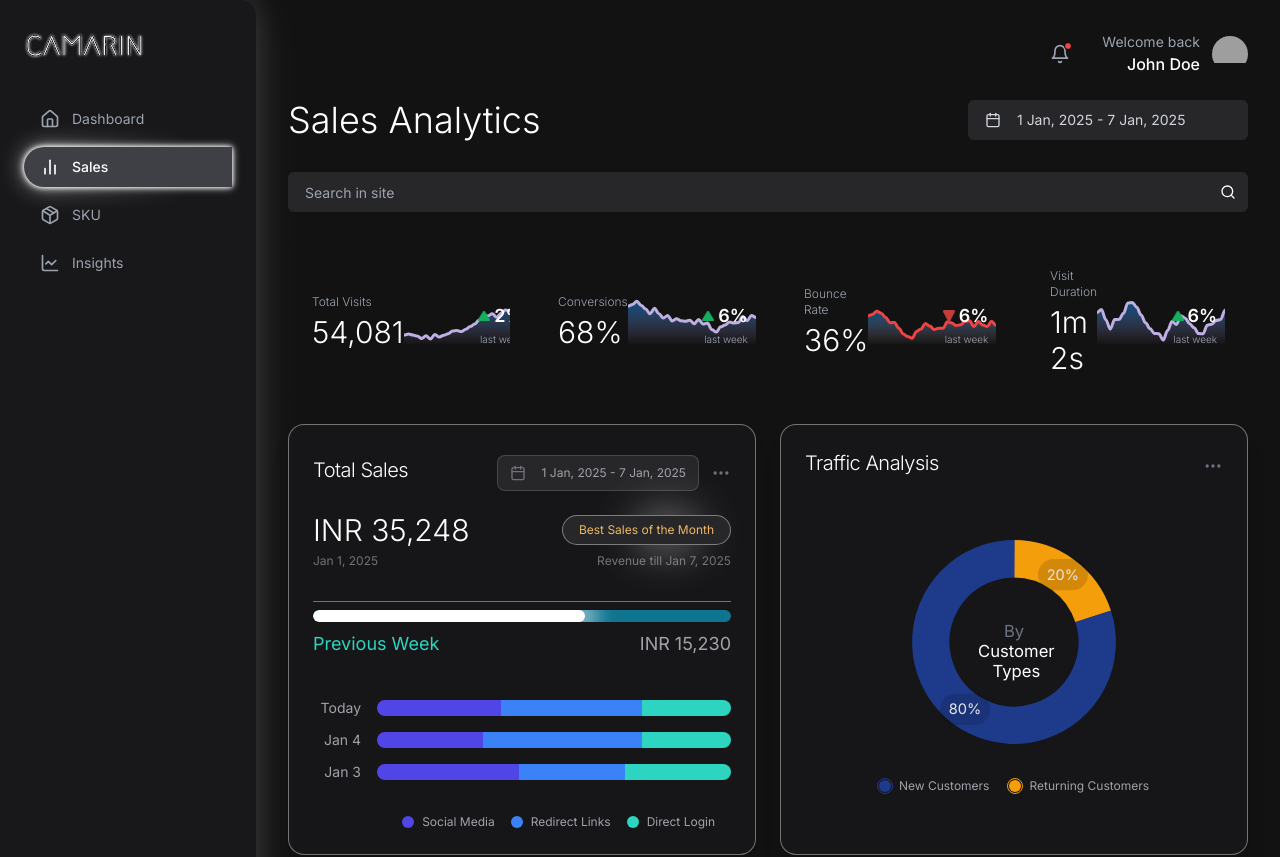
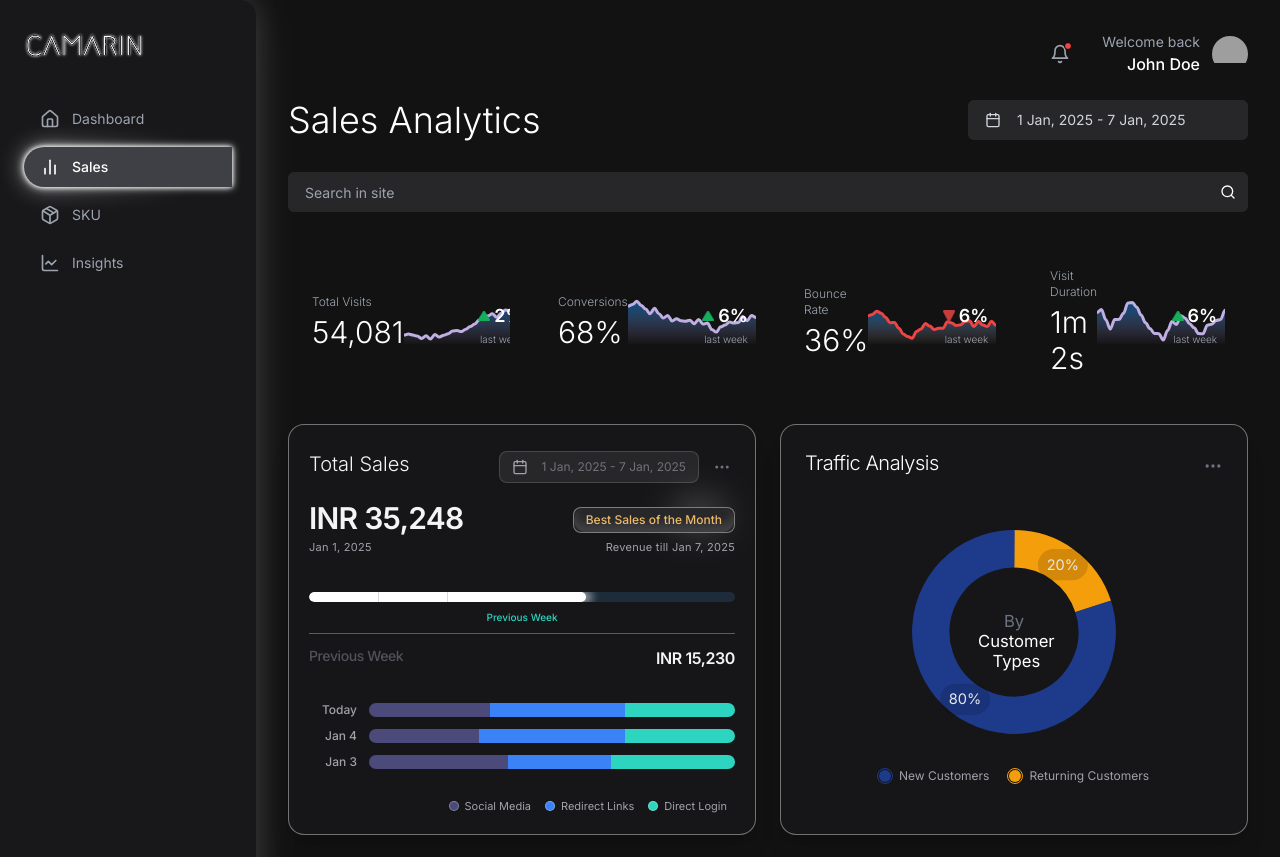
Before and after one commit to Camarin-AI/3d-analytics-dashboard, a Next.js app: page /sales in a window 1280 px wide. Shown: the top 857 px of the page. Built offline with nearby package versions, Linux system fonts and the light colour scheme; grey boxes are pictures that could not be loaded.

Commit message:
Complete Sales Issues

```diff
--- a/components/total-sales.tsx
+++ b/components/total-sales.tsx
@@ -11,61 +11,57 @@ import {
   PopoverContent,
   PopoverTrigger,
 } from "@/components/ui/popover";
-import { ShimmerButton } from "@/components/magicui/shimmer-button";
+import { ShimmerButton } from "@/components/magicui/shimmer-button"; // Ensure this path is correct
 
-// Define specific colors based on the image analysis
+// --- Color Palette (Strictly from Target Image, with refinements) ---
 const colors = {
-  background: "#161618", // Slightly darker background than original reference code
-  cardBorder: "rgba(255, 255, 255, 0.4)", // Subtle white border
-  textPrimary: "#FFFFFF",
-  textSecondary: "#A1A1AA", // Lighter gray for secondary text
-  textMuted: "#71717A", // Darker gray for muted text
+  background: "#161618",
+  cardBorder: "rgba(255, 255, 255, 0.4)",
+  textPrimary: "#F4F4F5",
+  textSecondary: "#A1A1AA",
+  textMuted: "#71717A",
+  textSubtle: "#52525B",
+
   dateRangeButtonBg: "#27272A",
   dateRangeButtonBorder: "rgba(255, 255, 255, 0.15)",
+
   badgeBg: "#27272A",
   badgeBorder: "rgba(255, 255, 255, 0.2)",
-  progressBarBg: "#0E7490", // Dark teal/blue for progress bar background
-  progressBarFg: "#FFFFFF", // White progress
-  previousWeekLabel: "#2DD4BF", // Teal color for "Previous Week"
-  barSocial: "#4F46E5", // Indigo/Dark Purple
-  barRedirect: "#3B82F6", // Bright Blue
-  barDirect: "#2DD4BF", // Teal/Cyan
-  glowColor: "rgba(255, 255, 255, 0.7)", // White glow color
+  // Specific color for "Best Sales of the Month" text from image
+  badgeTextSpecial: "#EBB866", // Golden/Yellowish text
+
+  // Progress Bar
+  progressBarTrack: "#1D2B3A",
+  progressBarFill: "#FFFFFF",
+  progressBarGlow: "rgba(255, 255, 255, 0.7)",
+  progressLabelPreviousWeek: "#2DD4BF",
+  // Color for the subtle segment lines within the white progress bar fill
+  progressBarSegmentLine: "rgba(0, 0, 0, 0.15)", // Dark subtle line
+
+  // Stacked Bars
+  barSocial: "#4B4A7A",
+  barRedirect: "#3B82F6",
+  barDirect: "#2DD4BF",
+
+  separatorLine: "rgba(255, 255, 255, 0.3)",
+  legendDotBorder: "rgba(255, 255, 255, 0.3)",
 };
 
 export function TotalSales() {
   const [dateRange] = useState({
-    from: new Date(2025, 0, 1), // Jan 1, 2025
-    to: new Date(2025, 0, 7), // Jan 7, 2025
+    from: new Date(2025, 0, 1),
+    to: new Date(2025, 0, 7),
   });
 
-  // Adjusted data to better match visual proportions in the image
   const salesData = [
-    {
-      day: "Today",
-      socialMedia: 35, // Proportions (not actual values)
-      redirectLinks: 40,
-      directLogin: 25,
-    },
-    {
-      day: "Jan 4",
-      socialMedia: 30,
-      redirectLinks: 45,
-      directLogin: 25,
-    },
-    {
-      day: "Jan 3",
-      socialMedia: 40,
-      redirectLinks: 30,
-      directLogin: 30,
-    },
+    { day: "Today", socialMedia: 33, redirectLinks: 37, directLogin: 30 },
+    { day: "Jan 4", socialMedia: 30, redirectLinks: 40, directLogin: 30 },
+    { day: "Jan 3", socialMedia: 38, redirectLinks: 28, directLogin: 34 },
   ];
 
   const totalSales = 35248;
   const previousWeekSales = 15230;
-  // Calculate the *end position* of the white bar for the glow effect
-  // This seems visually around 60-70% in the image, not based on previousWeekSales/totalSales
-  const progressPercent = 65; // Adjust this percentage visually
+  const progressPercent = 65; // Visually set
 
   const legendData = [
     { label: "Social Media", color: colors.barSocial },
@@ -75,184 +71,139 @@ export function TotalSales() {
 
   return (
     <Card
-      className="rounded-2xl border p-6 shadow-xl"
+      className="rounded-2xl border p-5 shadow-xl font-[Inter,ui-sans-serif,system-ui]"
       style={{
         backgroundColor: colors.background,
         borderColor: colors.cardBorder,
         color: colors.textPrimary,
-        // Adding a subtle outer glow to the card itself if desired
-        // boxShadow: `0 0 15px rgba(255, 255, 255, 0.05)`,
       }}
     >
       {/* Card Header */}
-      <CardHeader className="flex flex-row items-center justify-between p-0 mb-6">
-        <CardTitle className="text-xl font-light" style={{ color: colors.textPrimary }}>
+      <CardHeader className="flex flex-row items-center justify-between p-0 mb-5">
+        <CardTitle className="text-xl font-light font-sans tracking-normal" style={{ color: colors.textPrimary }}> {/* Adjusted tracking */}
           Total Sales
         </CardTitle>
-        <div className="flex items-center gap-3">
+        <div className="flex items-center gap-2.5">
           <Popover>
             <PopoverTrigger asChild>
               <Button
-                variant="outline"
-                size="sm"
-                className="h-9 px-3 rounded-lg text-xs font-normal focus:outline-none focus:ring-2 focus:ring-offset-2 focus:ring-offset-[#161618] focus:ring-white"
-                style={{
-                  backgroundColor: colors.dateRangeButtonBg,
-                  borderColor: colors.dateRangeButtonBorder,
-                  color: colors.textSecondary,
-                }}
-              >
-                <Calendar className="mr-2 h-4 w-4" style={{ color: colors.textMuted }} />
+                variant="outline" size="sm"
+                className="h-8 px-3 rounded-lg text-xs font-normal border focus:outline-none focus:ring-1 focus:ring-white/30 hover:bg-[#3f3f46]"
+                style={{ backgroundColor: colors.dateRangeButtonBg, borderColor: colors.dateRangeButtonBorder, color: colors.textMuted }} >
+                <Calendar className="mr-1.5 h-3.5 w-3.5" style={{ color: colors.textSecondary }} />
                 {format(dateRange.from, "d MMM, yyyy")} - {format(dateRange.to, "d MMM, yyyy")}
               </Button>
             </PopoverTrigger>
-            <PopoverContent
-              className="w-auto p-0 border-none rounded-lg shadow-lg"
-              style={{ backgroundColor: colors.dateRangeButtonBg }}
-              align="end"
-            >
-              {/* Replace with your actual Calendar component if needed */}
-              {/* <div className="p-4 text-white">Calendar Placeholder</div> */}
+            <PopoverContent className="w-auto p-0 border-none rounded-lg shadow-xl" style={{ backgroundColor: colors.dateRangeButtonBg }} align="end" >
+              {/* Calendar Placeholder */}
             </PopoverContent>
           </Popover>
-          <button className="focus:outline-none" style={{ color: colors.textMuted }}>
-            <MoreHorizontal size={20} />
+          <button className="focus:outline-none p-1 rounded-full hover:bg-[#27272A]" style={{ color: colors.textMuted }}>
+            <MoreHorizontal size={18} />
           </button>
         </div>
       </CardHeader>
 
       {/* Card Content */}
-      <CardContent className="p-0 space-y-6">
+      <CardContent className="p-0 space-y-5">
         {/* Sales Figure and Badge */}
         <div className="relative">
-          {/* Badge Glow Effect */}
           <div
-            className="absolute -top-4 right-4 w-24 h-16 rounded-full opacity-80 pointer-events-none"
-            style={{
-              background: `radial-gradient(${colors.glowColor}, transparent 70%)`,
-              filter: "blur(20px)",
-              zIndex: 0, // Ensure glow is behind badge
-            }}
-          />
+            className="absolute -top-3 -right-1 w-20 h-12 rounded-full opacity-60 pointer-events-none"
+            style={{ background: `radial-gradient(${colors.progressBarGlow}, transparent 65%)`, filter: "blur(18px)", zIndex: 0 }} />
           <div className="flex items-end justify-between">
-            <h3 className="text-3xl font-light leading-none" style={{ color: colors.textPrimary }}>
+            <h3 className="text-3xl font-semibold font-sans leading-none tracking-tight" style={{ color: colors.textPrimary }}> {/* Increased font weight, adjusted tracking */}
               INR {totalSales.toLocaleString("en-IN")}
             </h3>
-            {/* Actual Badge */}
-            <span
-              className="relative z-10 text-xs px-4 py-1.5 rounded-full border"
-              style={{
-                backgroundColor: colors.badgeBg,
-                borderColor: colors.cardBorder,
-                color: "#EBB866",
-              }}
-            >
+            <ShimmerButton
+              className="relative z-10 inline-flex items-center justify-center rounded-full border text-xs font-medium px-3 py-1"
+              style={{ backgroundColor: colors.badgeBg, borderColor: colors.cardBorder, color: colors.badgeTextSpecial }} // Applied special text color
+              shimmerColor="#ffffff" shimmerSize="0.08em" shimmerDuration="3.5s" >
               Best Sales of the Month
-            </span>
+            </ShimmerButton>
           </div>
-          <div className="flex justify-between text-xs mt-2" style={{ color: colors.textMuted }}>
+          <div className="flex justify-between text-[11px] mt-1.5 tracking-wide" style={{ color: colors.textSecondary }}> {/* Added tracking */}
             <span>{format(dateRange.from, "MMM d, yyyy")}</span>
             <span>Revenue till {format(dateRange.to, "MMM d, yyyy")}</span>
           </div>
         </div>
 
         {/* Progress Bar Section */}
-        <div className="space-y-2 pt-2">
-           {/* Thin separator line */}
-           <hr className="border-t" style={{ borderColor: colors.cardBorder }} />
-
-          <div className="relative w-full h-3 rounded-full overflow-hidden mt-4" style={{ backgroundColor: colors.progressBarBg }}>
-            {/* White Progress Bar */}
+        <div className="space-y-1.5 pt-1">
+          {/* <hr className="border-t" style={{ borderColor: colors.separatorLine }} /> */}
+          <div className="relative w-full h-2.5 rounded-full overflow-hidden mt-3" style={{ backgroundColor: colors.progressBarTrack }}>
+            {/* White Progress Bar with Segments */}
             <motion.div
-              className="h-full rounded-full"
-              style={{ backgroundColor: colors.progressBarFg }}
+              className="h-full rounded-full relative flex items-center" // Added relative and flex for segment lines
+              style={{ backgroundColor: colors.progressBarFill }}
               initial={{ width: "0%" }}
               animate={{ width: `${progressPercent}%` }}
-              transition={{ duration: 1.2, ease: "easeInOut" }}
-            />
+              transition={{ duration: 1.2, ease: [0.4, 0, 0.2, 1] }}
+            >
+                {/* Simulate subtle segment lines within the white bar if progressPercent > 0 */}
+                {/* These are decorative and approximate the look */}
+                {progressPercent > 25 && <div className="absolute left-[25%] top-0 bottom-0 w-px" style={{backgroundColor: colors.progressBarSegmentLine}}></div>}
+                {progressPercent > 50 && <div className="absolute left-[50%] top-0 bottom-0 w-px" style={{backgroundColor: colors.progressBarSegmentLine}}></div>}
+                {progressPercent > 75 && <div className="absolute left-[75%] top-0 bottom-0 w-px" style={{backgroundColor: colors.progressBarSegmentLine}}></div>}
+            </motion.div>
+
             {/* Progress Bar Glow */}
             <motion.div
-              className="absolute top-1/2 -translate-y-1/2 w-8 h-8 rounded-full pointer-events-none"
-              style={{
-                backgroundColor: colors.glowColor,
-                filter: 'blur(10px)',
-                // Position the glow slightly offset from the end of the white bar
-                left: `${progressPercent}%`,
-                transform: 'translate(-60%, -50%)', // Adjust horizontal offset (-50% to -70% usually works)
-                opacity: 0.8,
-              }}
+              className="absolute top-1/2 -translate-y-1/2 h-[120%] w-5 rounded-full pointer-events-none"
+              style={{ backgroundColor: colors.progressBarGlow, filter: 'blur(5px)', left: `${progressPercent}%`, transform: 'translate(-70%, -50%)', opacity: 0.9 }}
               initial={{ left: "0%", opacity: 0 }}
-              animate={{ left: `${progressPercent}%`, opacity: 0.8 }}
-              transition={{ duration: 1.2, ease: "easeInOut" }}
-            />
+              animate={{ left: `${progressPercent}%`, opacity: 0.9 }}
+              transition={{ duration: 1.2, ease: [0.4, 0, 0.2, 1] }} />
           </div>
-          <div className="flex justify-between text-lg mt-1">
-            <span style={{ color: colors.previousWeekLabel }}>Previous Week</span>
-            <span style={{ color: colors.textSecondary }}>
-              INR {previousWeekSales.toLocaleString("en-IN")}
+
+          <div className="relative w-full flex justify-center -mt-1">
+            <span className="text-[10px] font-medium px-2 py-0.5 rounded tracking-normal" style={{ color: colors.progressLabelPreviousWeek, backgroundColor: colors.background }}> {/* Adjusted tracking */}
+                Previous Week
             </span>
+          </div>
+          <hr className="border-t" style={{ borderColor: colors.separatorLine }} />
+          <div className="flex justify-between text-base font-semibold pt-1.5 tracking-tight" style={{ color: colors.textPrimary }}> {/* Increased font size, weight, adjusted tracking */}
+            <span className="font-medium text-sm" style={{ color: colors.textSubtle }}>Previous Week</span> {/* Adjusted this label style slightly */}
+            <span>INR {previousWeekSales.toLocaleString("en-IN")}</span>
           </div>
         </div>
 
         {/* Daily Breakdown Bars */}
-        <div className="space-y-3 pt-4">
-          {salesData.map((item) => {
+        <div className="space-y-2.5 pt-3">
+          {salesData.map((item, index) => {
             const total = item.socialMedia + item.redirectLinks + item.directLogin;
-            const socialPercent = (item.socialMedia / total) * 100;
-            const redirectPercent = (item.redirectLinks / total) * 100;
-            const directPercent = (item.directLogin / total) * 100;
+            const socialPercent = total === 0 ? 0 : (item.socialMedia / total) * 100;
+            const redirectPercent = total === 0 ? 0 : (item.redirectLinks / total) * 100;
+            const directPercent = total === 0 ? 0 : (item.directLogin / total) * 100;
 
             return (
-              <div key={item.day} className="flex items-center gap-4">
-                <span className="w-12 text-sm text-right" style={{ color: colors.textSecondary }}>
+              <div key={item.day} className="flex items-center gap-3">
+                <span className="w-12 text-xs text-right flex-shrink-0 font-medium tracking-normal" style={{ color: colors.textSecondary }}> {/* Adjusted tracking */}
                   {item.day}
                 </span>
-                <div className="flex-1 h-4 rounded-full overflow-hidden flex">
-                  {/* Social Media Segment */}
-                  <motion.div
-                    style={{ backgroundColor: colors.barSocial, width: `${socialPercent}%` }}
-                    className="h-full"
-                    initial={{ width: "0%"}}
-                    animate={{ width: `${socialPercent}%`}}
-                    transition={{ duration: 0.8, ease: "easeOut", delay: 0.1 }}
-                  />
-                  {/* Redirect Links Segment */}
-                  <motion.div
-                    style={{ backgroundColor: colors.barRedirect, width: `${redirectPercent}%` }}
-                    className="h-full"
-                     initial={{ width: "0%"}}
-                     animate={{ width: `${redirectPercent}%`}}
-                     transition={{ duration: 0.8, ease: "easeOut", delay: 0.2 }}
-                  />
-                  {/* Direct Login Segment */}
-                  <motion.div
-                     style={{ backgroundColor: colors.barDirect, width: `${directPercent}%` }}
-                     className="h-full"
-                     initial={{ width: "0%"}}
-                     animate={{ width: `${directPercent}%`}}
-                     transition={{ duration: 0.8, ease: "easeOut", delay: 0.3 }}
-                  />
+                <div className="flex-1 h-3.5 rounded-full overflow-hidden flex">
+                  <motion.div style={{ backgroundColor: colors.barSocial, width: `${socialPercent}%` }} className="h-full"
+                    initial={{ width: "0%"}} animate={{ width: `${socialPercent}%`}} transition={{ duration: 0.8, ease: "easeOut", delay: 0.1 * index }} />
+                  <motion.div style={{ backgroundColor: colors.barRedirect, width: `${redirectPercent}%` }} className="h-full"
+                     initial={{ width: "0%"}} animate={{ width: `${redirectPercent}%`}} transition={{ duration: 0.8, ease: "easeOut", delay: 0.1 * index + 0.05 }} />
+                  <motion.div style={{ backgroundColor: colors.barDirect, width: `${directPercent}%` }} className="h-full"
+                     initial={{ width: "0%"}} animate={{ width: `${directPercent}%`}} transition={{ duration: 0.8, ease: "easeOut", delay: 0.1 * index + 0.1 }} />
                 </div>
-              </div>
-            );
+              </div> );
           })}
         </div>
 
         {/* Legend */}
-        <div className="flex justify-end gap-4 pt-2 pr-4"> {/* Aligned to the right */}
+        <div className="flex justify-end gap-3.5 pt-2 pr-2">
           {legendData.map((item) => (
-            <div key={item.label} className="flex items-center gap-2">
-              {/* Legend circle with subtle border/glow */}
-              <span className="relative flex h-3 w-3">
-                 <span className="animate-ping absolute inline-flex h-full w-full rounded-full opacity-50" style={{backgroundColor: item.color}}></span>
-                 <span className="relative inline-flex rounded-full h-3 w-3" style={{backgroundColor: item.color}}></span>
+            <div key={item.label} className="flex items-center gap-1.5">
+              <span className="relative flex h-2.5 w-2.5">
+                 <span className="relative inline-flex rounded-full h-full w-full border" style={{backgroundColor: item.color, borderColor: colors.legendDotBorder }}></span>
               </span>
-
-              <span className="text-xs" style={{ color: colors.textSecondary }}>
+              <span className="text-[11px] tracking-normal" style={{ color: colors.textSecondary }}> {/* Adjusted tracking */}
                 {item.label}
               </span>
-            </div>
-          ))}
+            </div> ))}
         </div>
       </CardContent>
     </Card>
```
